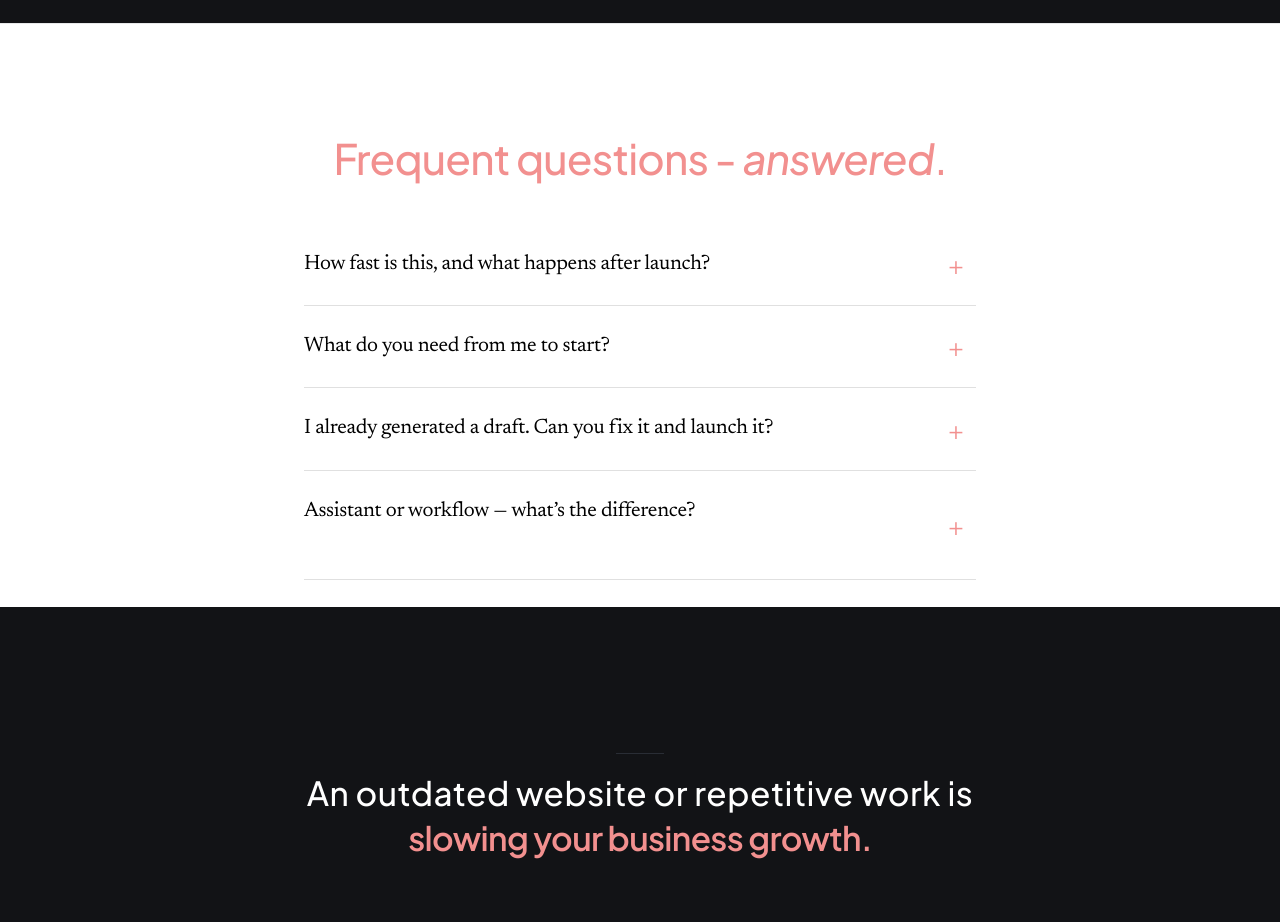
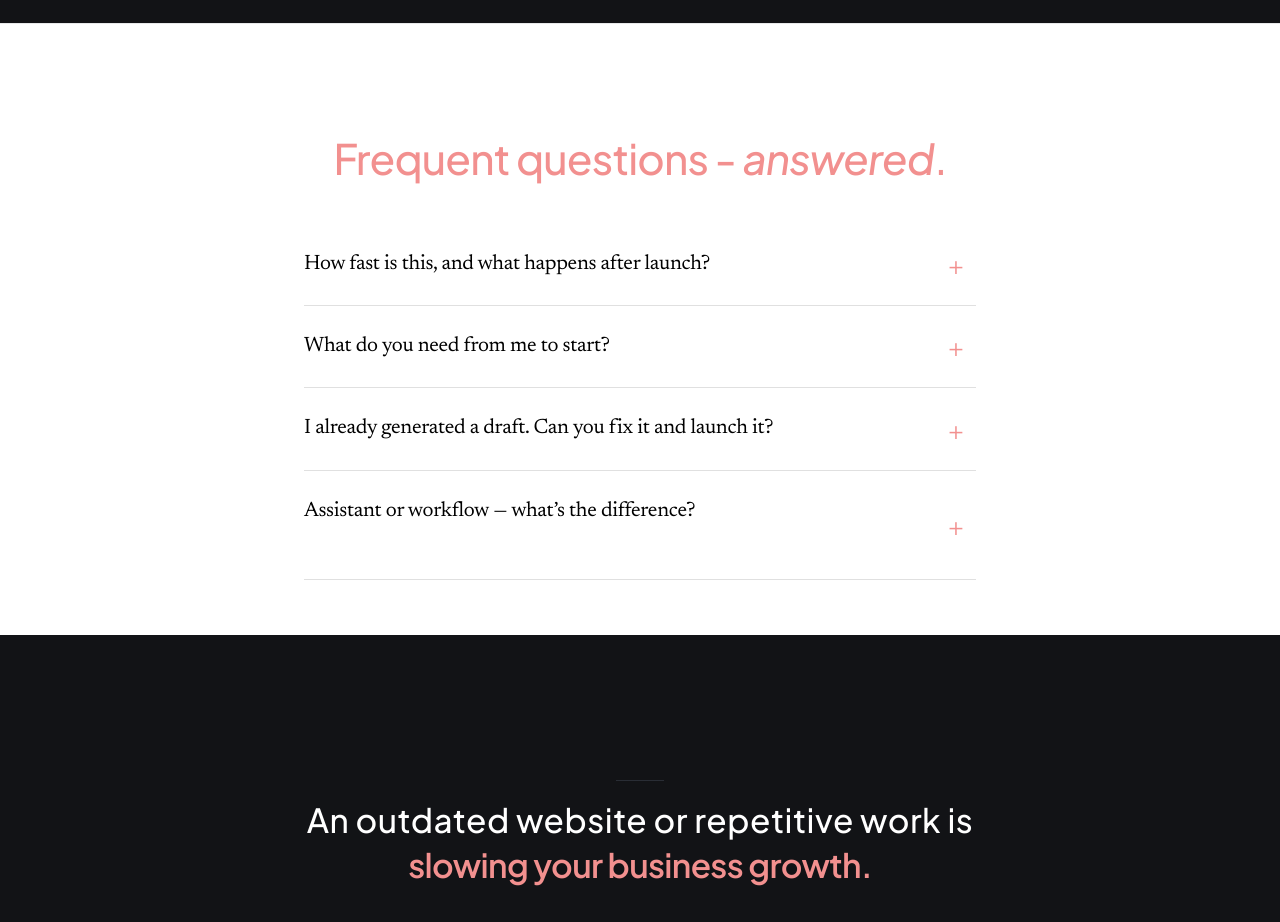
Before and after one commit to Irene2828/porfoliojuly, a Next.js app: page / in a window 1280 px wide. Shown: the part 8620-9542 px from the top of the page. Built offline with nearby package versions, Linux system fonts and the light colour scheme.

Commit message:
Double gap between final FAQ divider and prefooter

```diff
--- a/src/app/index.css
+++ b/src/app/index.css
@@ -1790,9 +1790,9 @@ h1, h2, h3, h4, h5, h6 {
   }
 }
 
-/* Reduce the spacing between FAQ content and the closing section to one third. */
+/* Double the gap below the final FAQ divider before the prefooter. */
 .v2-theme #faq-section > div {
-  padding-bottom: 1.7rem !important;
+  padding-bottom: 3.4rem !important;
 }
 
 .v2-theme #faq-section > .prefooter-section {
```
